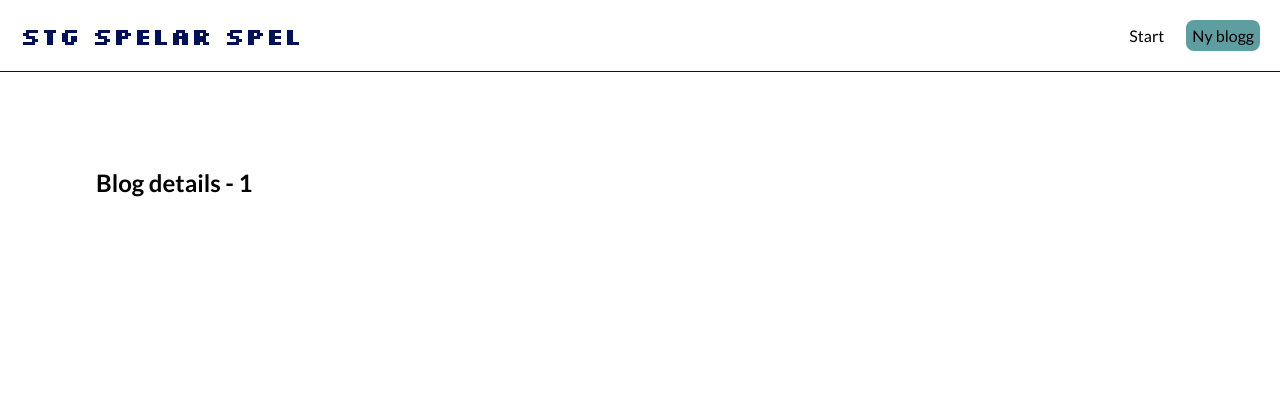
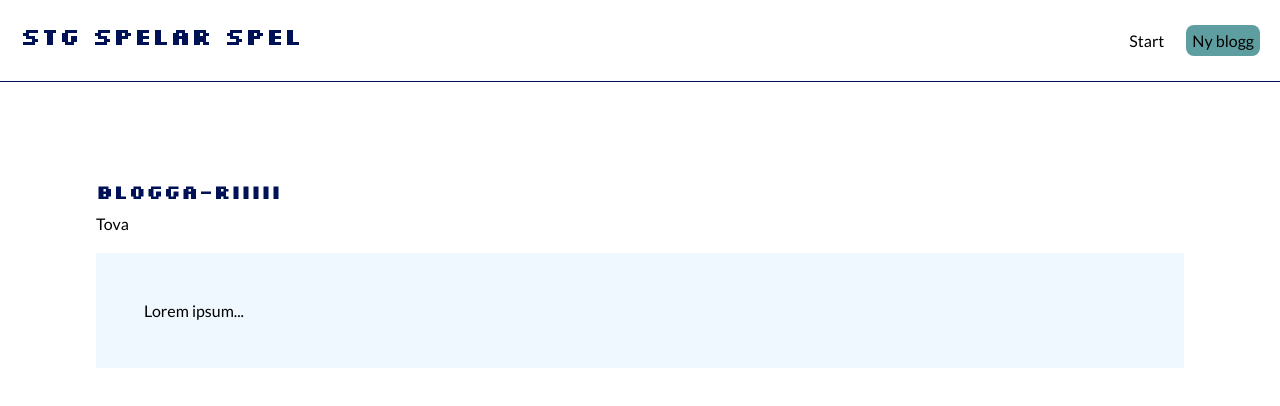
Before and after one commit to jertfelt/stg, a React (Create React App) app: page /blogs/1 in a window 1280 px wide. Shown: the top 406 px of the page. Built offline with nearby package versions, Linux system fonts and the light colour scheme; data requests are answered from the project's data file.

Commit message:
mysig css

```diff
--- a/src/BlogDetails.js
+++ b/src/BlogDetails.js
@@ -1,11 +1,21 @@
 import { useParams } from "react-router-dom";
+import useFetch from "./useFetch";
 
 const BlogDetails = () => {
   const {id} = useParams();
+  const {data: blog, error, isLoading} = useFetch("http://localhost:8000/blogs/" + id);
 
   return (
     <div className="blog-details">
-      <h2>Blog details - {id}</h2>
+      {isLoading && <div>Loading...</div>}
+      {error && <div>{error}</div>}
+      {blog && (
+        <article>
+          <h2>{blog.title}</h2>
+          <p>{blog.author}</p>
+          <div><p>{blog.body}</p></div>
+        </article>
+      )}
     </div>
    );
 }
--- a/src/BlogList.js
+++ b/src/BlogList.js
@@ -12,7 +12,7 @@ const BlogList = (props) => {
         <div className="blog-preview"
         key={item.id}>
           <Link to={`/blogs/${item.id}`}>
-          <h2>{item.title}</h2>
+          <h2 className="all-blogs">{item.title}</h2>
           <p>Författare:  {item.author}</p>
           </Link>
         </div>
--- a/src/Navbar.js
+++ b/src/Navbar.js
@@ -18,5 +18,4 @@ const Navbar = () => {
     </nav>
   );
 }
-
 export default Navbar;
--- a/src/index.css
+++ b/src/index.css
@@ -19,6 +19,7 @@
 .navbar h1{
   font-family: "Silkscreen";
   color: #001155;
+  margin-bottom:10px;
 }
 
 .navbar .links {
@@ -55,9 +56,35 @@
 .blog-preview h2{
   font-size: 20px;
   color: #001155;
-  margin-bottom: 8px;
+  margin-bottom:10px;
 }
-
+.all-blogs{
+  margin-bottom:20px;
+}
 .blog-preview a{
   text-decoration: none;
 }
+
+
+/*BLOGDETAILS*/
+
+.blog-details h2{
+  font-family: "Silkscreen";
+  color: #001155;
+  font-size: 20px;
+  margin-bottom:10px;
+}
+.blog-details div{
+  margin: 20px 0;
+  background-color: aliceblue;
+  padding:3rem;
+}
+
+.blog-details button{
+  background-color: #001155;
+  color: white;
+  border: 0;
+  padding: 8px;
+  border-radius: 8px;
+  cursor: pointer;
+}
```
